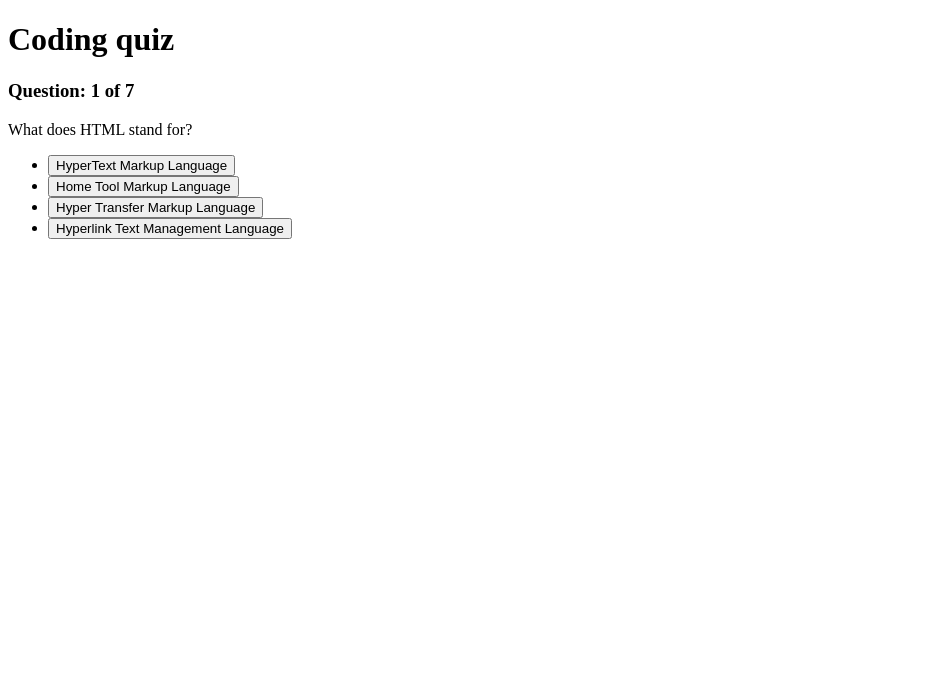
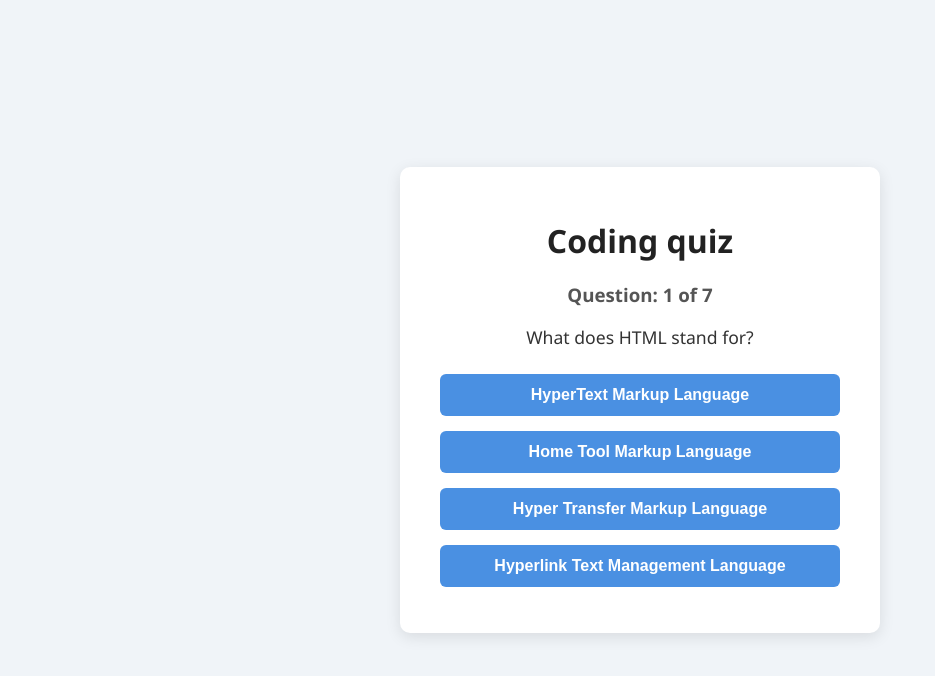
Before and after one commit to RebeccaNiem/rebeccasquiz, a React (Create React App) app in the folder rebeccasquiz/: page / in a window 1280 px wide. Shown: the top 676 px of the page, without its empty margins (0-935 px from the left). Built offline with nearby package versions, Linux system fonts and the light colour scheme.

Commit message:
added CSS layout
added a clean layout in CSS

```diff
--- a/rebeccasquiz/src/App.css
+++ b/rebeccasquiz/src/App.css
@@ -1,38 +1,77 @@
 .App {
   text-align: center;
 }
+/* App.css */
 
-.App-logo {
-  height: 40vmin;
-  pointer-events: none;
+body {
+  background: #f0f4f8;
+  font-family: "Segoe UI", Tahoma, Geneva, Verdana, sans-serif;
+  margin: 0;
+  padding: 0;
+  display: flex;
+  justify-content: center;
+  align-items: center;
+  height: 100vh;
 }
 
-@media (prefers-reduced-motion: no-preference) {
-  .App-logo {
-    animation: App-logo-spin infinite 20s linear;
-  }
+.quiz-container {
+  background: white;
+  box-shadow: 0 4px 15px rgba(0, 0, 0, 0.1);
+  border-radius: 10px;
+  width: 400px;
+  max-width: 90vw;
+  padding: 30px 40px;
+  text-align: center;
 }
 
-.App-header {
-  background-color: #282c34;
-  min-height: 100vh;
-  display: flex;
-  flex-direction: column;
-  align-items: center;
-  justify-content: center;
-  font-size: calc(10px + 2vmin);
-  color: white;
+h1 {
+  color: #222;
+  margin-bottom: 20px;
 }
 
-.App-link {
-  color: #61dafb;
+h3 {
+  color: #555;
+  margin-bottom: 15px;
 }
 
-@keyframes App-logo-spin {
-  from {
-    transform: rotate(0deg);
-  }
-  to {
-    transform: rotate(360deg);
-  }
+p {
+  font-size: 1.1rem;
+  color: #333;
+  margin-bottom: 25px;
 }
+
+ul {
+  list-style: none;
+  padding: 0;
+}
+
+li {
+  margin-bottom: 15px;
+}
+
+button {
+  width: 100%;
+  background-color: #4a90e2;
+  border: none;
+  padding: 12px 0;
+  color: white;
+  font-weight: 600;
+  font-size: 1rem;
+  border-radius: 6px;
+  cursor: pointer;
+  transition: background-color 0.3s ease;
+}
+
+button:hover {
+  background-color: #357abd;
+}
+
+button:focus {
+  outline: none;
+  box-shadow: 0 0 0 3px rgba(53, 122, 189, 0.5);
+}
+
+.quiz-container p:last-child {
+  font-size: 2rem;
+  margin-top: 20px;
+}
--- a/rebeccasquiz/src/App.js
+++ b/rebeccasquiz/src/App.js
@@ -91,6 +91,7 @@ function App() {
         <p>
           you got {score} from {questions.length} correct answers!
         </p>
+        <p>{score > 3 ? "😊, great job!" : "😞, try it again!"}</p>
         <button onClick={restartQuiz}>restart the quiz</button>
       </div>
     );
```
